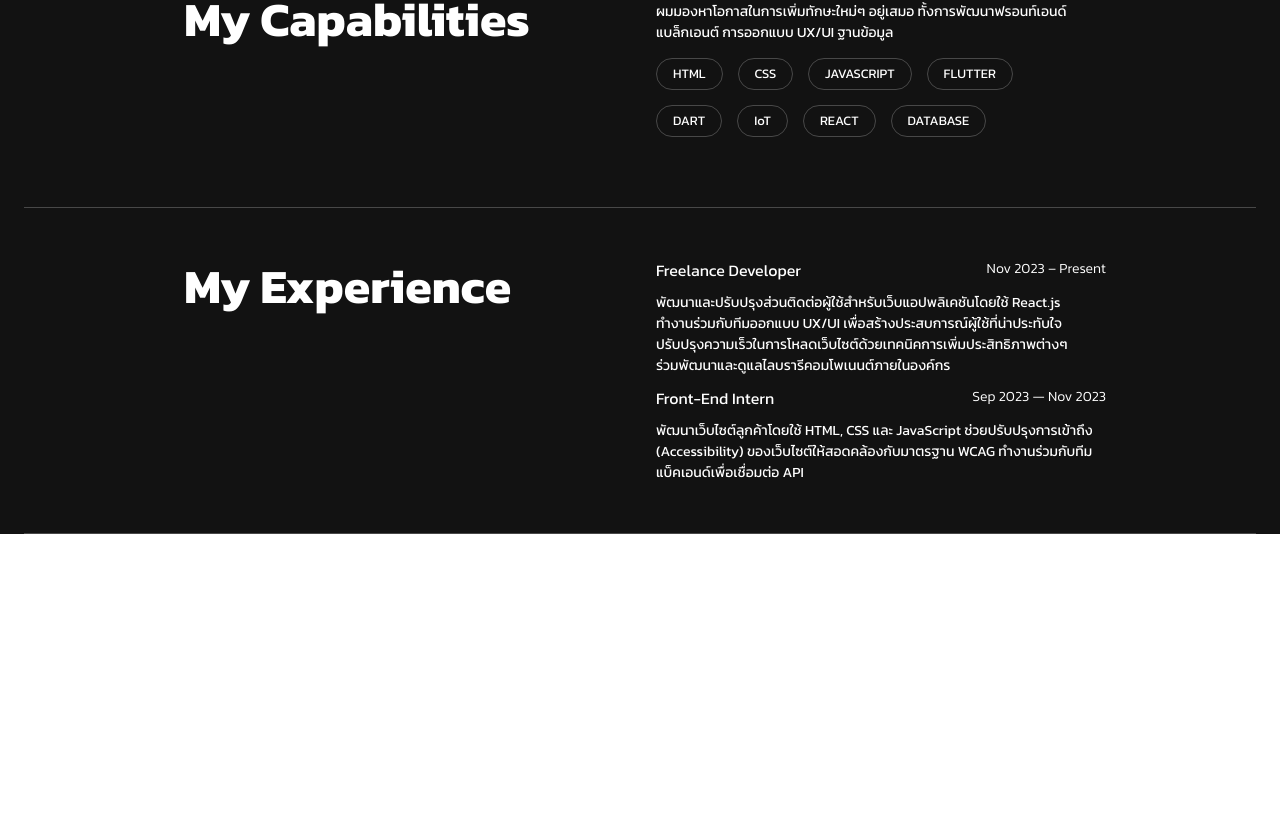
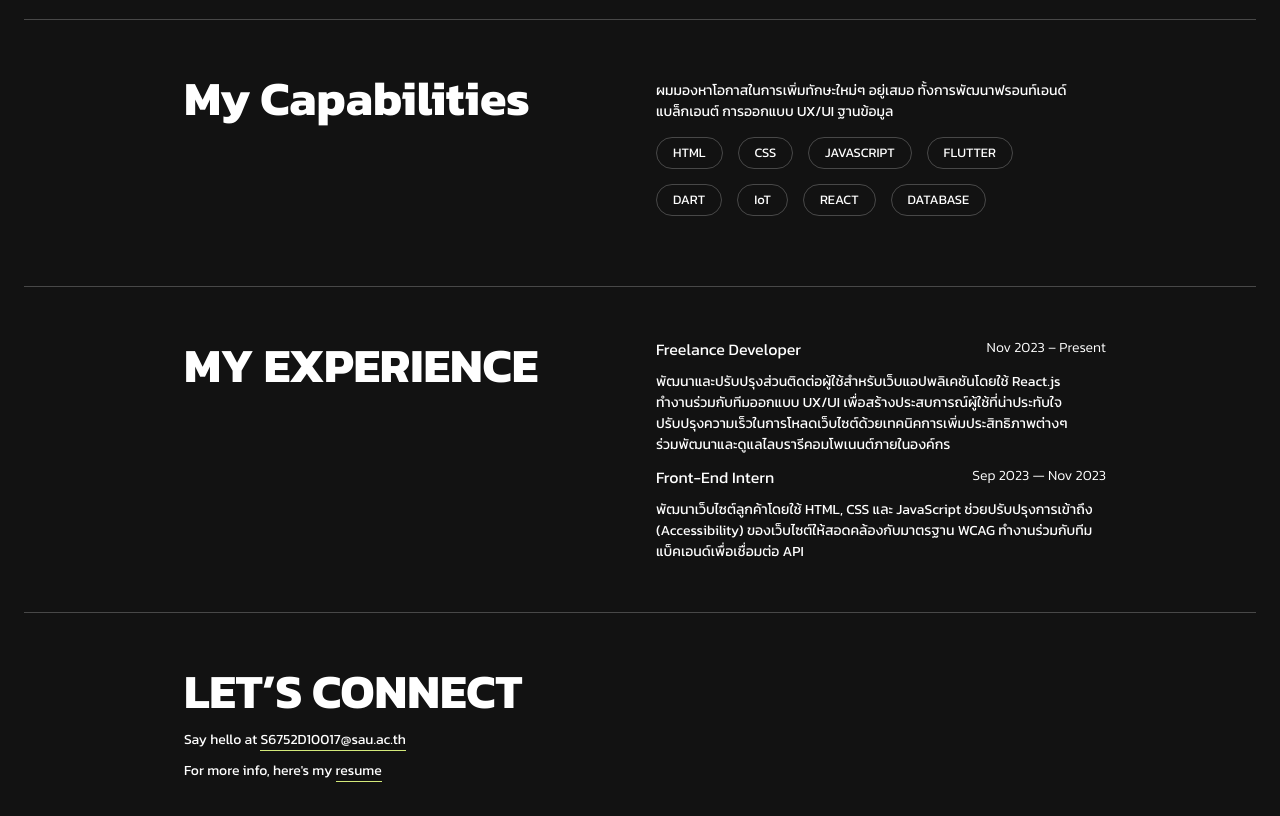
Before and after one commit to Tanatorn-hub/tanatorn-profile-cv-app, a React (Vite) app: page / in a window 1280 px wide. Shown: the part 1898-2714 px from the top of the page. Before the commit the page ends 2432 px from the top, so only its background shows below. Built offline with nearby package versions, Linux system fonts and the light colour scheme; a web font is replaced by a local one.

Commit message:
Let’s connect section เริ่มไปได้นิดหน่อย

```diff
--- a/src/views/HomeUI.jsx
+++ b/src/views/HomeUI.jsx
@@ -148,7 +148,7 @@ function HomeUI() {
             display: "flex",
             flexDirection: { xs: "column", md: "row" }, // กําหนดการแสดงผล responsive เดี๋ยวทำเสร็จมีเวลา อาจะลองปรับทั้งหมด
             alignItems: "flex-start",
-            mr:"60px"
+            py: "50px",
           }}
         >
           <Box
@@ -338,10 +338,9 @@ function HomeUI() {
               flex: "1",
               textAlign: "left",
               pl: "60px",
-
             }}
           >
-            <Typography variant="h3" fontWeight="bold">
+            <Typography variant="h3" sx={{fontWeight:"bold",textTransform: 'uppercase'}}>
               My Experience
             </Typography>
           </Box>
@@ -402,8 +401,40 @@ function HomeUI() {
           </Box>
         </Box>
 
-
-
+        {/* Let’s connect section */}
+        <Box
+          sx={{
+            display: "flex",
+            flexDirection: { xs: "column", md: "row" }, // กําหนดการแสดงผล responsive เดี๋ยวทำเสร็จมีเวลา อาจะลองปรับทั้งหมด
+            py: "50px",
+            px: "100px",
+            borderBottom: "1px solid #484848",
+          }}
+        >
+          <Box
+            sx={{
+              flex: "1",
+              textAlign: "left",
+              pl: "60px",
+            }}
+          >
+            <Typography variant="h3" sx={{fontWeight:"bold",textTransform: 'uppercase'}}>
+            Let’s connect
+            </Typography>
+            <Typography sx={{ fontSize: "14px",mt:"10px"}}>
+                Say hello at {" "}
+                <Box component="span" sx={{borderBottom:"1px solid #D3E97A"}}>
+                S6752D10017@sau.ac.th
+                </Box>
+              </Typography>
+              <Typography sx={{ fontSize: "14px",mt:"10px"}}>
+                For more info, here's my {" "}
+                <Box component="span" sx={{borderBottom:"1px solid #D3E97A"}}>
+                resume
+                </Box>
+              </Typography>
+          </Box>
+        </Box>
       </Container>
     </>
   );
```
